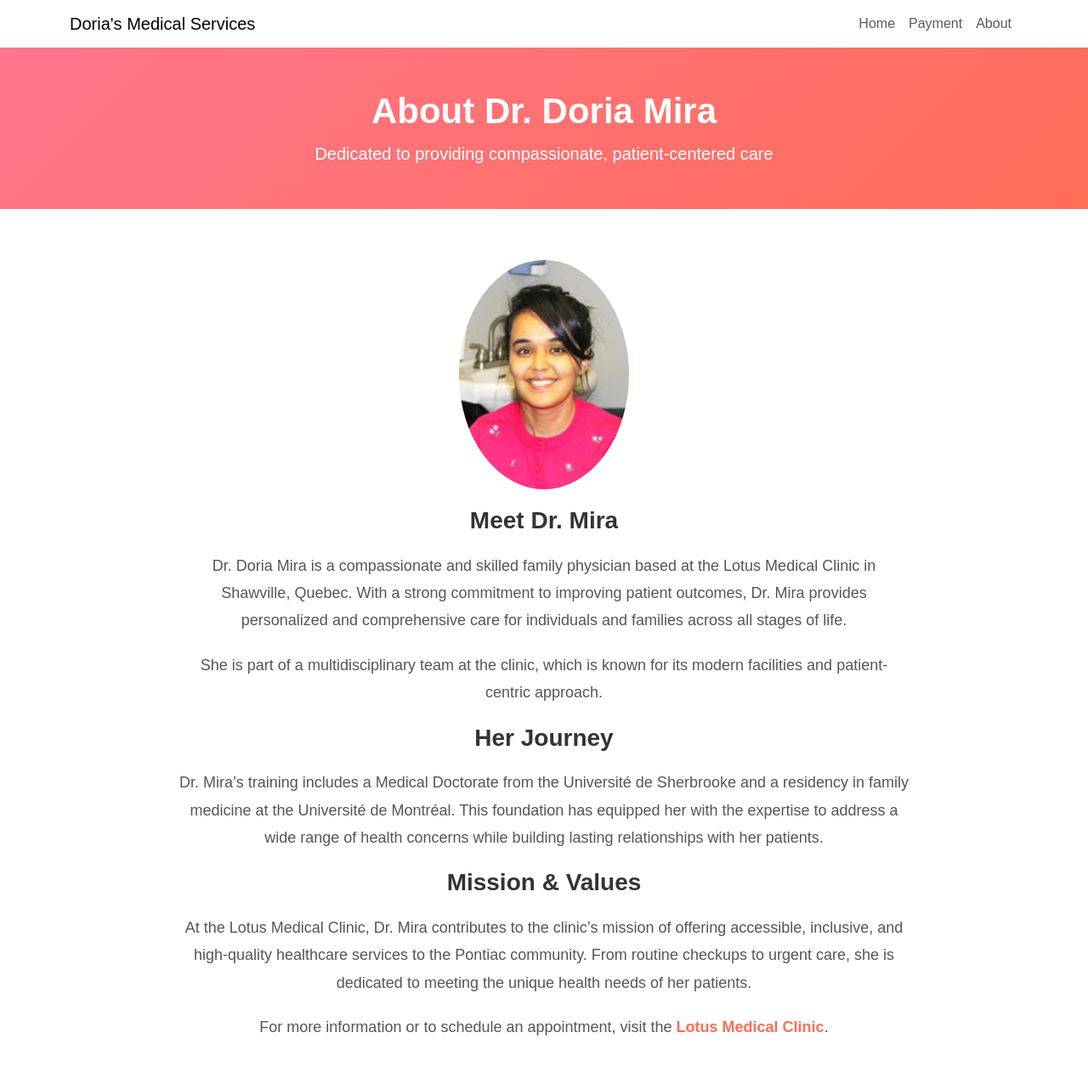
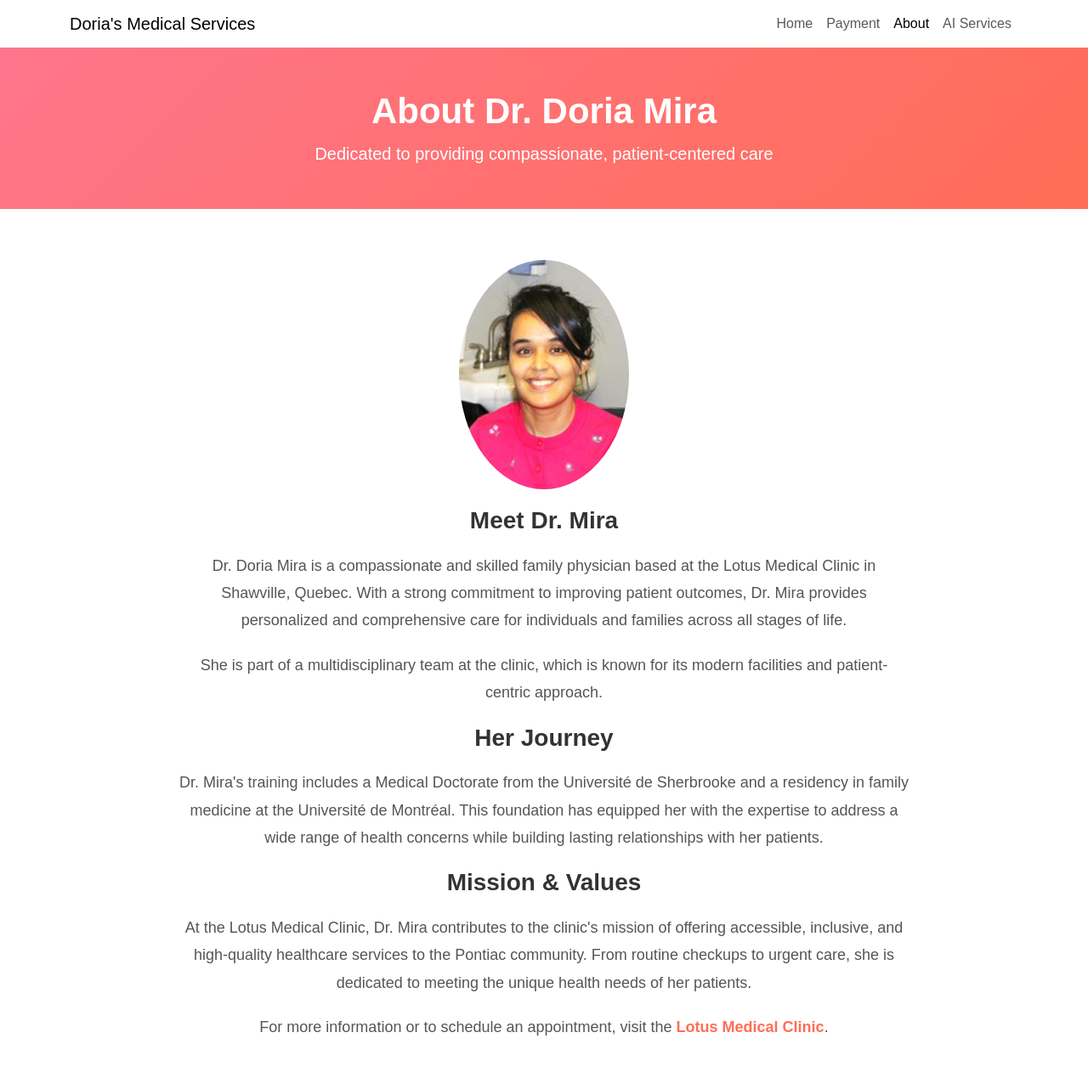
Before and after one commit to shacks/MedDor, a plain HTML site: page about.html in a window 1280 px wide. Shown: the top 1282 px of the page at 85% size. Drawn offline with nearby package versions, Linux system fonts and the light colour scheme.

Commit message:
Update navigation in about.html

```diff
--- a/about.html
+++ b/about.html
@@ -83,7 +83,10 @@
                         <a class="nav-link" href="payment.html">Payment</a>
                     </li>
                     <li class="nav-item">
-                        <a class="nav-link" href="about.html">About</a>
+                        <a class="nav-link active" href="about.html">About</a>
+                    </li>
+                    <li class="nav-item">
+                        <a class="nav-link" href="ai.html">AI Services</a>
                     </li>
                 </ul>
             </div>
@@ -104,11 +107,11 @@
         </p>
         <h2>Her Journey</h2>
         <p>
-            Dr. Mira’s training includes a Medical Doctorate from the Université de Sherbrooke and a residency in family medicine at the Université de Montréal. This foundation has equipped her with the expertise to address a wide range of health concerns while building lasting relationships with her patients.
+            Dr. Mira's training includes a Medical Doctorate from the Université de Sherbrooke and a residency in family medicine at the Université de Montréal. This foundation has equipped her with the expertise to address a wide range of health concerns while building lasting relationships with her patients.
         </p>
         <h2>Mission & Values</h2>
         <p>
-            At the Lotus Medical Clinic, Dr. Mira contributes to the clinic’s mission of offering accessible, inclusive, and high-quality healthcare services to the Pontiac community. From routine checkups to urgent care, she is dedicated to meeting the unique health needs of her patients.
+            At the Lotus Medical Clinic, Dr. Mira contributes to the clinic's mission of offering accessible, inclusive, and high-quality healthcare services to the Pontiac community. From routine checkups to urgent care, she is dedicated to meeting the unique health needs of her patients.
         </p>
         <p>
             For more information or to schedule an appointment, visit the <a href="https://www.cliniquemedicalelelotus.ca" target="_blank">Lotus Medical Clinic</a>.
```
